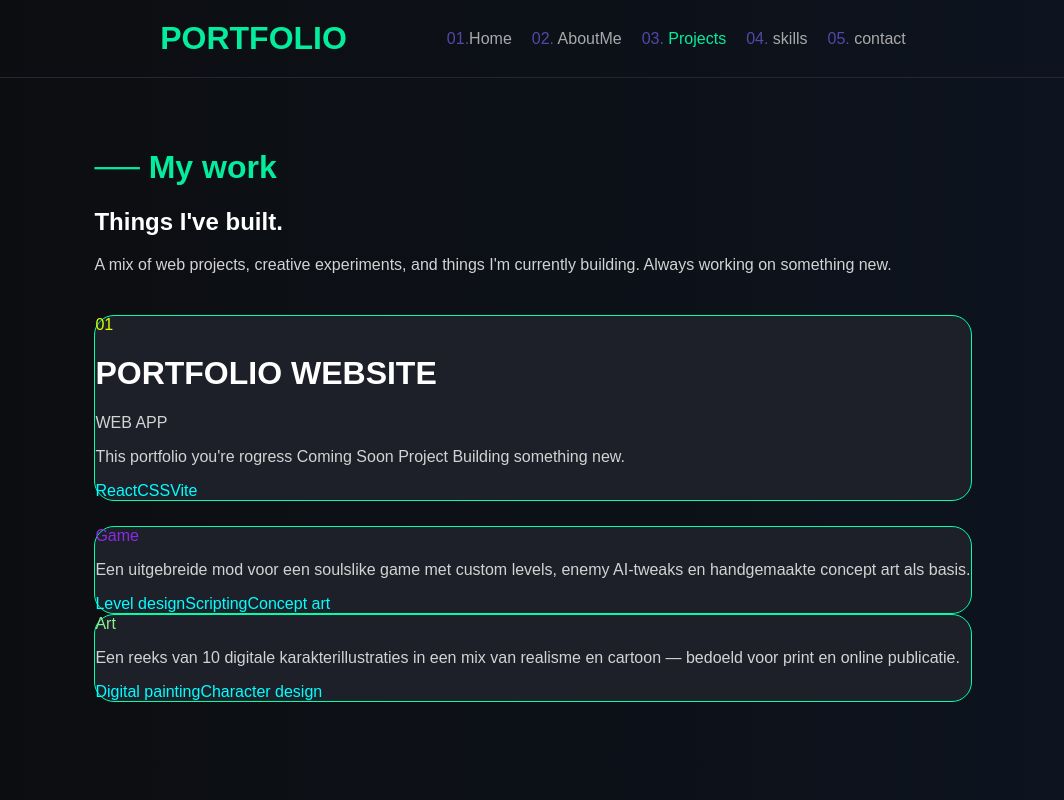
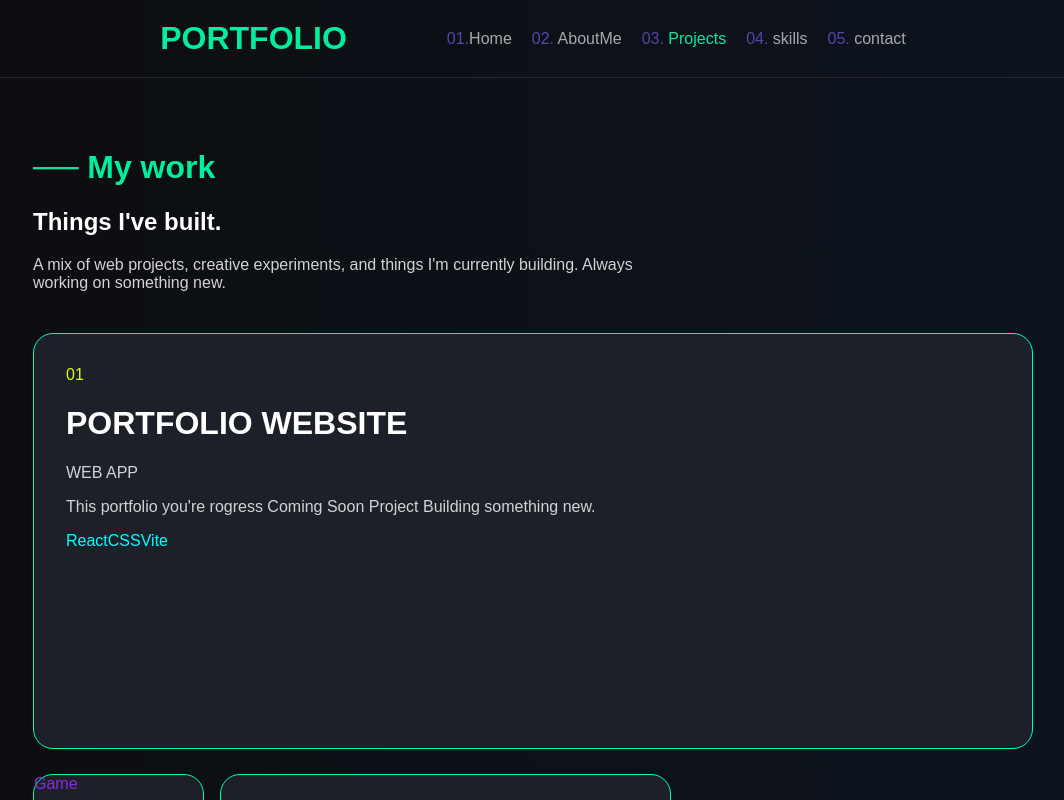
Before and after one commit to itzmitto/portfolioproject, a React (Vite) app: page / in a window 1280 px wide. Both pictures are taken after a click on the button "View Projects". Shown: the top 800 px of the page, without its empty margins (107-1171 px from the left). Built offline with nearby package versions, Linux system fonts and the light colour scheme; the HTML template or start-up script is replaced by a standard one.

Commit message:
118ste commit projects dingen gedaan

```diff
--- a/src/pages/Projects.css
+++ b/src/pages/Projects.css
@@ -2,12 +2,12 @@
 
     .gridContainer {
         display: grid;
+        grid-template-columns: repeat(2, 1fr);
         gap: 25px;
         justify-content: center;
         margin: 50px auto;
         max-width: 1000px;
     }
-
 
     h1 {
         color: #03ed9d;
@@ -41,15 +41,33 @@
 
     .card.main {
         color: rgb(217, 255, 0);
+        min-height: 350px;
+        /* verticaal langer */
+        grid-column: 1 / -1;
+        /* volle breedte van de grid */
+        padding: 2rem;
+        /* wat meer ruimte binnenin */
     }
 
     .card.coming {
-        color: blueviolet;
-    }
+    color: blueviolet;
+    min-height: 150px;
+}
 
 
     .card.art {
         color: lightgreen;
+        min-height: 250px;
+        padding: 10rem;
+
+    }
+
+
+
+    .cardRows {
+        display: flex;
+        gap: 1rem;
+        align-items: flex-start;
     }
 
 
@@ -66,5 +84,4 @@
 
 
 
-
 }
```
